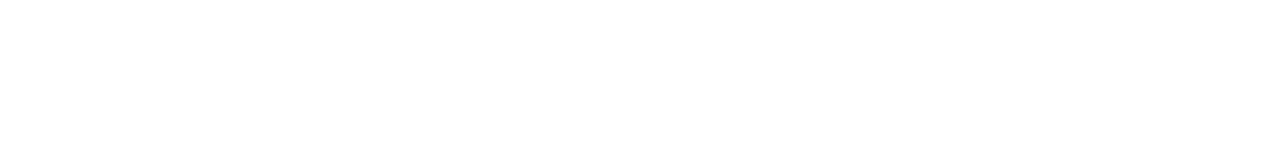
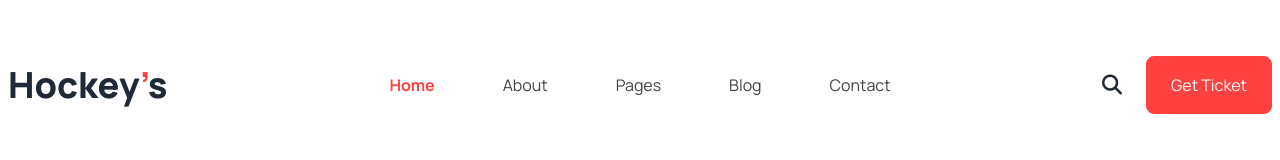
Before and after one commit to smjaberjawad/Module-15-Assignment-03, a plain HTML site: page index.html in a window 1280 px wide. Drawn offline with nearby package versions, Linux system fonts and the light colour scheme.

Commit message:
added navbar section

```diff
--- a/index.html
+++ b/index.html
@@ -13,6 +13,8 @@
     <link rel="preconnect" href="https://fonts.gstatic.com" crossorigin>
     <link href="https://fonts.googleapis.com/css2?family=Manrope:wght@400;500;600;700;800&display=swap"
         rel="stylesheet">
+    <!-- Font Awesome -->
+    <script src="https://kit.fontawesome.com/141c4d9e77.js" crossorigin="anonymous"></script>
     <style>
         .font-manrope {
             font-family: 'Manrope', sans-serif;
@@ -23,7 +25,48 @@
 <body class="font-manrope">
 
     <!-- Header Starts -->
-    <header class="container mx-auto">
+    <header class="container mx-auto pt-3 pb-10 lg:pt-12 lg:pb-24">
+
+        <!-- Navbar Section -->
+        <nav>
+            <div class="navbar bg-base-100">
+                <div class="navbar-start">
+                    <div class="dropdown">
+                        <div tabindex="0" role="button" class="btn btn-ghost lg:hidden">
+                            <svg xmlns="http://www.w3.org/2000/svg" class="h-5 w-5" fill="none" viewBox="0 0 24 24"
+                                stroke="currentColor">
+                                <path stroke-linecap="round" stroke-linejoin="round" stroke-width="2"
+                                    d="M4 6h16M4 12h8m-8 6h16" />
+                            </svg>
+                        </div>
+                        <ul tabindex="0"
+                            class="menu menu-sm dropdown-content mt-3 z-[1] p-2 shadow bg-base-100 rounded-box w-52">
+                            <li><a>Home</a></li>
+                            <li><a>About</a></li>
+                            <li><a>Pages</a></li>
+                            <li><a>Blog</a></li>
+                            <li><a>Contact</a></li>
+                        </ul>
+                    </div>
+                    <a class="text-2xl font-extrabold lg:text-4xl">Hockey<span class="text-[#FF4240]">’</span>s</a>
+                </div>
+                <div class="navbar-center hidden lg:flex">
+                    <ul class="menu menu-horizontal space-x-9">
+                        <li><a class="text-[#FF4240] text-base font-bold m-auto">Home</a></li>
+                        <li><a class="text-[#424247] text-base m-auto">About</a></li>
+                        <li><a class="text-[#424247] text-base m-auto">Pages</a></li>
+                        <li><a class="text-[#424247] text-base m-auto">Blog</a></li>
+                        <li><a class="text-[#424247] text-base m-auto">Contact</a></li>
+                    </ul>
+                </div>
+                <div class="navbar-end">
+                    <a class="text-xl mr-6 hidden lg:inline"><i class="fa-solid fa-magnifying-glass"></i></a>
+                    <a
+                        class="text-white bg-[#FF4240] border rounded-lg border-[#FF4240] duration-300 hover:text-[#FF4240] hover:bg-white px-4 py-2 lg:px-6 lg:py-4">Get
+                        Ticket</a>
+                </div>
+            </div>
+        </nav>
 
     </header>
 
```
